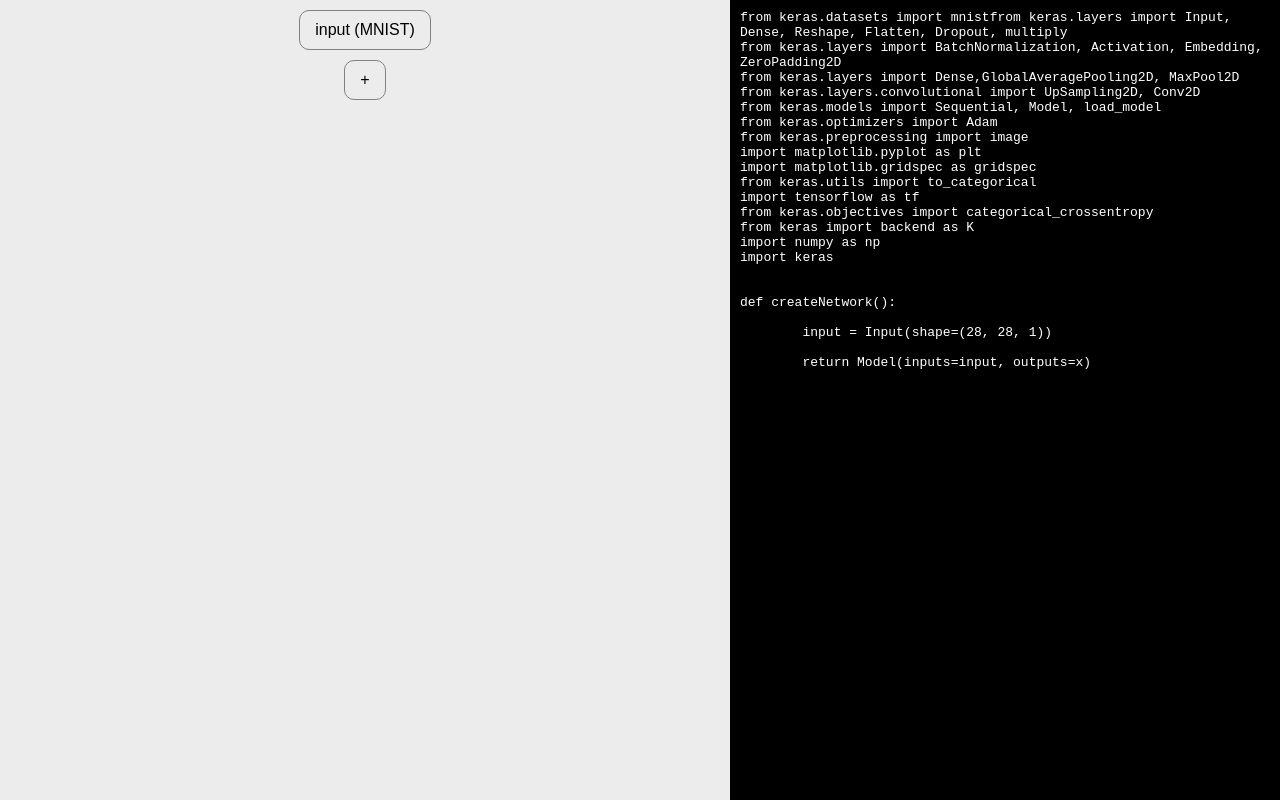
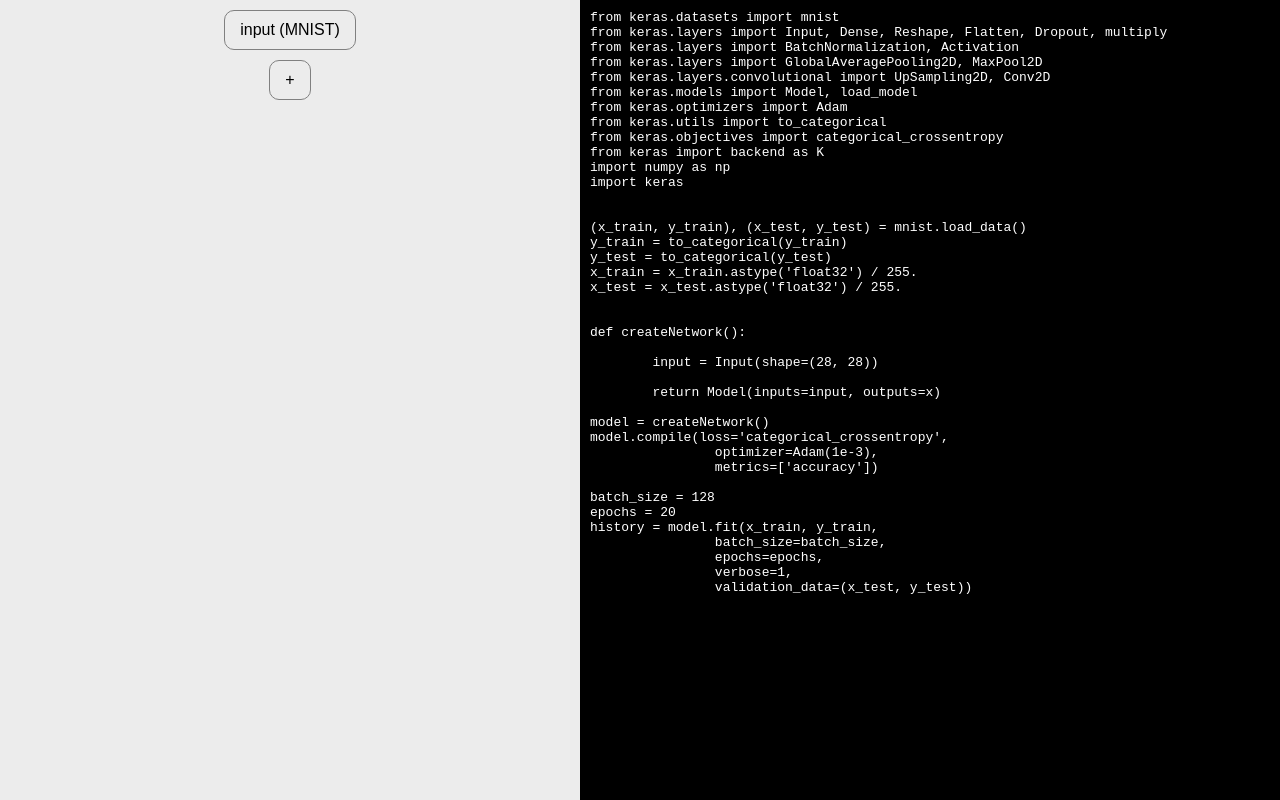
Before and after one commit to tahsdj/lego-deep-learning, a React (Create React App) app: page / in a window 1280 px wide. Built offline with nearby package versions, Linux system fonts and the light colour scheme.

Commit message:
add the function of removing a layer

```diff
--- a/src/components/Form/index.js
+++ b/src/components/Form/index.js
@@ -400,7 +400,7 @@ const ActivationForm = () => {
                         const layer = {
                             type: 'activation',
                             msg: `Activation (${activations[aIndex]})`,
-                            activation: activations[aIndex]
+                            activation: activations[aIndex].toLowerCase()
                         }
                         dispatch({
                             type: 'ADD_LAYER',
--- a/src/components/Lego/index.js
+++ b/src/components/Lego/index.js
@@ -1,8 +1,10 @@
-import React, { Component } from 'react';
+import React, { Component } from 'react'
 import styled from 'styled-components'
+import CloseIcon from '../../icons/close.png'
 
 const LegoModule = styled.div`
   display: inline-flex;
+  position: relative;
   flex-wrap: wrap;
   align-items: center;
   padding: 10px 15px;
@@ -10,6 +12,16 @@ const LegoModule = styled.div`
   border: 1px solid gray;
   margin-bottom: 10px;
   cursor: pointer;
+`
+const RemoveIcon = styled.img`
+    position: absolute;
+    right: -5px;
+    top: -5px;
+    width: 10px;
+    height: 10px;
+    border-radius: 50%;
+    border: 1px solid gray;
+    background-color: white;
 `
 
 
@@ -25,6 +37,13 @@ const Lego = (props) => {
                 }
             }}
         >
+            {props.text !== '+' && props.type !== 'input' && (
+                <RemoveIcon
+                    src={CloseIcon}
+                    onClick={()=>props.dispatch({type: 'REMOVE_LAYER', index: props.index})}
+                    />
+                )
+            }
             {props.text}
         </LegoModule>
     )
--- a/src/containers/Board/index.js
+++ b/src/containers/Board/index.js
@@ -15,6 +15,8 @@ const BoardContainer = styled.div`
   flex-grow: 3;
   background-color: #ececec;
   min-height: calc(100vh - 20px);
+  max-height: calc(100vh - 20px);
+  overflow-y: auto;
 `
 
 
@@ -25,7 +27,11 @@ const Board = () => {
   let network = layers.map( (e,i) => (
     <Lego
       key={`${i}-lego`}
-      text={e.msg}/>
+      text={e.msg}
+      type={e.type}
+      index={i}
+      dispatch={dispatch}
+      />
   ))
   // add create module at the last layer
   const createLego = (
--- a/src/containers/Code/index.js
+++ b/src/containers/Code/index.js
@@ -6,11 +6,13 @@ import { precompile } from 'handlebars';
 
 const CodeContainer = styled.div`
   display: inline-flex;
-  max-width: 550px;
-  width: 400px;
+  max-width: 700px;
+  width: 700px;
   flex-grow: 2;
   background-color: black;
-  height: 100vh;
+  padding: 0 0 30px 0;
+  height: calc(100vh - 30px);
+  overflow-y: auto;
 `
 const CodeScript = styled.code`
   display: inline-flex;
@@ -20,35 +22,55 @@ const CodeScript = styled.code`
   white-space: pre-wrap;
 `
 const installScripts = [
-  'from keras.datasets import mnist',
+  'from keras.datasets import mnist\n',
   'from keras.layers import Input, Dense, Reshape, Flatten, Dropout, multiply',
-  'from keras.layers import BatchNormalization, Activation, Embedding, ZeroPadding2D',
-  'from keras.layers import Dense,GlobalAveragePooling2D, MaxPool2D',
+  'from keras.layers import BatchNormalization, Activation',
+  'from keras.layers import GlobalAveragePooling2D, MaxPool2D',
   'from keras.layers.convolutional import UpSampling2D, Conv2D',
-  'from keras.models import Sequential, Model, load_model',
+  'from keras.models import Model, load_model',
   'from keras.optimizers import Adam',
-  'from keras.preprocessing import image',
-  'import matplotlib.pyplot as plt',
-  'import matplotlib.gridspec as gridspec',
   'from keras.utils import to_categorical',
-  'import tensorflow as tf',
   'from keras.objectives import categorical_crossentropy',
   'from keras import backend as K',
   'import numpy as np',
   'import keras'
 ]
+
+const dataScripts = [
+  '(x_train, y_train), (x_test, y_test) = mnist.load_data()\n',
+  'y_train = to_categorical(y_train)',
+  'y_test = to_categorical(y_test)',
+  `x_train = x_train.astype('float32') / 255.`,
+  `x_test = x_test.astype('float32') / 255.`
+]
 const firstLine = `def createNetwork():\n\t\n\t`
+
+const complieScripts = [
+  'model = createNetwork()\n',
+  `model.compile(loss='categorical_crossentropy',
+  \t\toptimizer=Adam(1e-3),
+  \t\tmetrics=['accuracy'])\n`,
+  `batch_size = 128`,
+  `epochs = 20`,
+  `history = model.fit(x_train, y_train,
+    \t\tbatch_size=batch_size,
+    \t\tepochs=epochs,
+    \t\tverbose=1,
+    \t\tvalidation_data=(x_test, y_test))`
+]
 
 const Code = () => {
   const { layers } = useContext(ContextStore)
-  let installation = installScripts.reduce( (pre, val) => pre + `${val}\n`)
+  const installation = installScripts.reduce( (pre, val) => pre + `${val}\n`)
+  const dataset = dataScripts.reduce( (pre, val) => pre + `${val}\n`)
+  const complie = complieScripts.reduce( (pre, val) => pre + `${val}\n`)
   let script = ''
   let isConvLayer = false
   layers.forEach((layer, index) =>{
     const input = index === 1 ? 'input' : 'x'
     switch(layer.type) {
       case 'input':
-        script += `input = Input(shape=(28, 28, 1))\n\t`
+        script += `input = Input(shape=(28, 28))\n\t`
         break
       case 'dense':
         if (index === 1) script += `x = Flatten()(${input})\n\t`
@@ -80,7 +102,7 @@ const Code = () => {
   return (
     <CodeContainer>
       <CodeScript>
-          {installation + '\n\n' + firstLine + script + lastLine}
+          {installation + '\n\n' + dataset + '\n\n' + firstLine + script + lastLine + '\n\n' + complie + '\n\n'}
       </CodeScript>
     </CodeContainer>
   )
```
